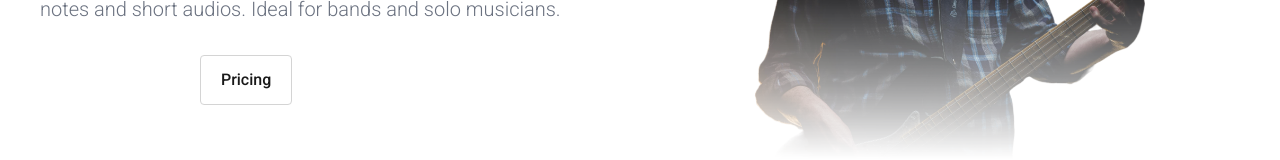
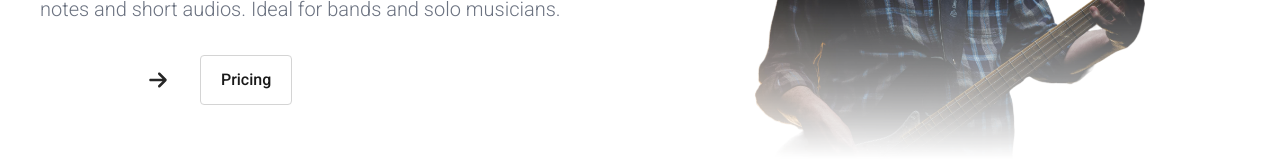
Before and after one commit to joshtin2505/song-repertory, a Next.js app: page / in a window 1280 px wide. Shown: the part 457-617 px from the top of the page. Built offline with nearby package versions, Linux system fonts and the light colour scheme.

Commit message:
feat: Apply dark mode styles to SVG elements in globals.css

```diff
--- a/src/app/globals.css
+++ b/src/app/globals.css
@@ -6,6 +6,10 @@ body {
   @apply bg-white text-black dark:bg-black dark:text-white;
 }
 
+svg {
+  @apply dark:fill-neutral-300 fill-neutral-800;
+}
+
 @layer utilities {
   .text-balance {
     text-wrap: balance;
```
